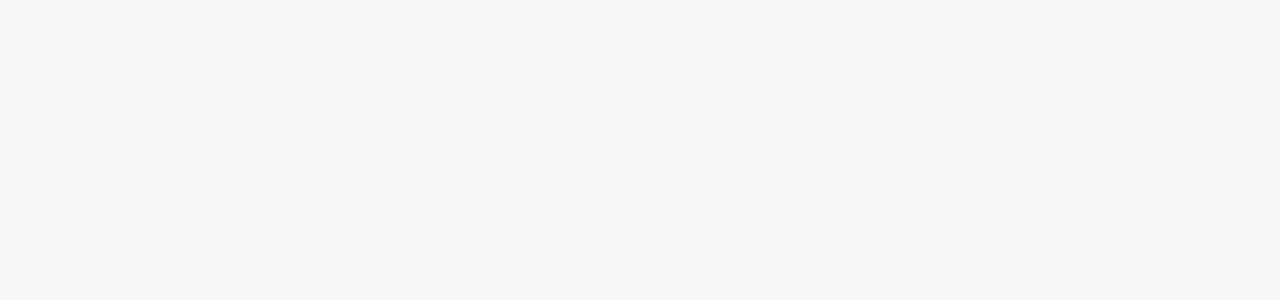
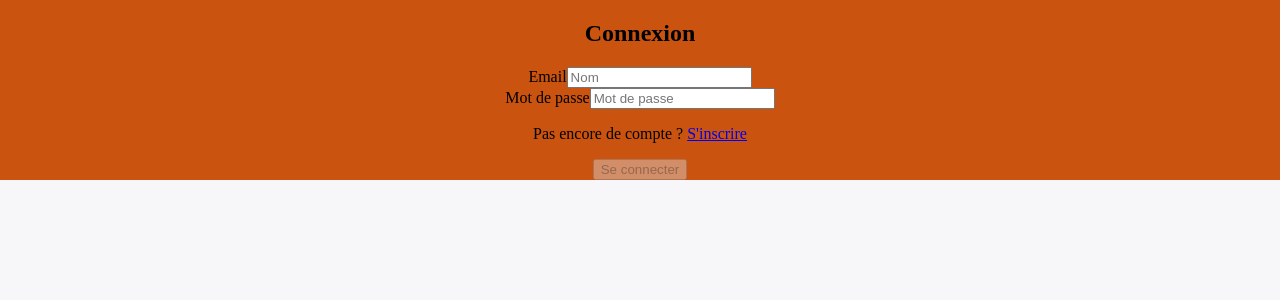
Before and after one commit to thomasescartin/Brain-AI, a React (Vite) app in the folder client/: page /connexion in a window 1280 px wide. Before the commit this address had no page. Shown: the top 300 px of the page. Built offline with nearby package versions, Linux system fonts and the light colour scheme.

Commit message:
Ajout de la page de connexion et du lien sur la page app.

```diff
--- /dev/null
+++ b/client/pages/connexion.jsx
@@ -0,0 +1,91 @@
+import { useState } from "react";
+import { Link } from "react-router-dom";
+import { useNavigate } from "react-router-dom";
+
+export default function Connection() {
+  const [email, setEmail] = useState("");
+  const [mot_de_passe, setMotDePasse] = useState("");
+  const [error, setError] = useState("");
+  const [success, setSuccess] = useState("");
+  const navigate = useNavigate();
+
+  function validMDP(password) {
+    if (/[<>`"'\\;]/.test(password)) return false;
+    return (
+      password.length >= 8 &&
+      /[A-Z]/.test(password) &&
+      /[a-z]/.test(password) &&
+      /\d/.test(password)
+    );
+  }
+
+  const handleSubmit = async (e) => {
+    e.preventDefault();
+
+    if (!validMDP(mot_de_passe)) {
+      setError("Mot de passe invalide");
+      return;
+    }
+
+    try {
+      const response = await fetch(
+        "http://localhost:5000/api/utilisateurs/login",
+        {
+          method: "POST",
+          headers: { "Content-Type": "application/json" },
+          body: JSON.stringify({ email, mot_de_passe }),
+        }
+      );
+
+      const data = await response.json();
+
+      if (!response.ok) {
+        throw new Error(data.error);
+      }
+      setSuccess("Connexion réussie");
+      navigate("/profile");
+      setError("");
+      setEmail("");
+      setMotDePasse("");
+    } catch (err) {
+      setError(err.message);
+    }
+  };
+
+  return (
+    <form onSubmit={handleSubmit}>
+      <h2>Connexion</h2>
+
+      <div>
+        <label>Email</label>
+        <input
+          type="email"
+          value={email}
+          onChange={(e) => setEmail(e.target.value)}
+          placeholder="Nom"
+          required
+        />
+      </div>
+
+      <div>
+        <label>Mot de passe</label>
+        <input
+          type="password"
+          value={mot_de_passe}
+          onChange={(e) => setMotDePasse(e.target.value)}
+          placeholder="Mot de passe"
+          required
+        />
+      </div>
+
+      {error && <p style={{ color: "red" }}>{error}</p>}
+      {success && <p style={{ color: "green" }}>{success}</p>}
+
+      <p>
+        Pas encore de compte ? <Link to="/inscription">S'inscrire</Link>
+      </p>
+
+      <button disabled={!email || !validMDP(mot_de_passe)}>Se connecter</button>
+    </form>
+  );
+}
--- a/client/pages/inscription.jsx
+++ b/client/pages/inscription.jsx
@@ -137,7 +137,7 @@ export default function Inscription() {
           S'inscrire
         </button>
         <p>
-          Vous avez déjà un compte ?<Link to="/login"> Se connecter</Link>
+          Vous avez déjà un compte ?<Link to="/connexion"> Se connecter</Link>
         </p>
       </div>
     </form>
--- a/client/src/app.jsx
+++ b/client/src/app.jsx
@@ -5,6 +5,7 @@ import Acceuil from "../pages/acceuil.jsx";
 import Explorer from "../pages/explorer.jsx";
 import MentionLegales from "../pages/mentionsLegales.jsx";
 import Inscription from "../pages/inscription.jsx";
+import Connection from "../pages/connexion.jsx";
 
 export default function App() {
   return (
@@ -13,6 +14,7 @@ export default function App() {
       <Route path="/explorer" element={<Explorer />} />
       <Route path="/mentions" element={<MentionLegales />} />
       <Route path="/inscription" element={<Inscription />} />
+      <Route path="/connexion" element={<Connection />} />
     </Routes>
   );
 }
```
